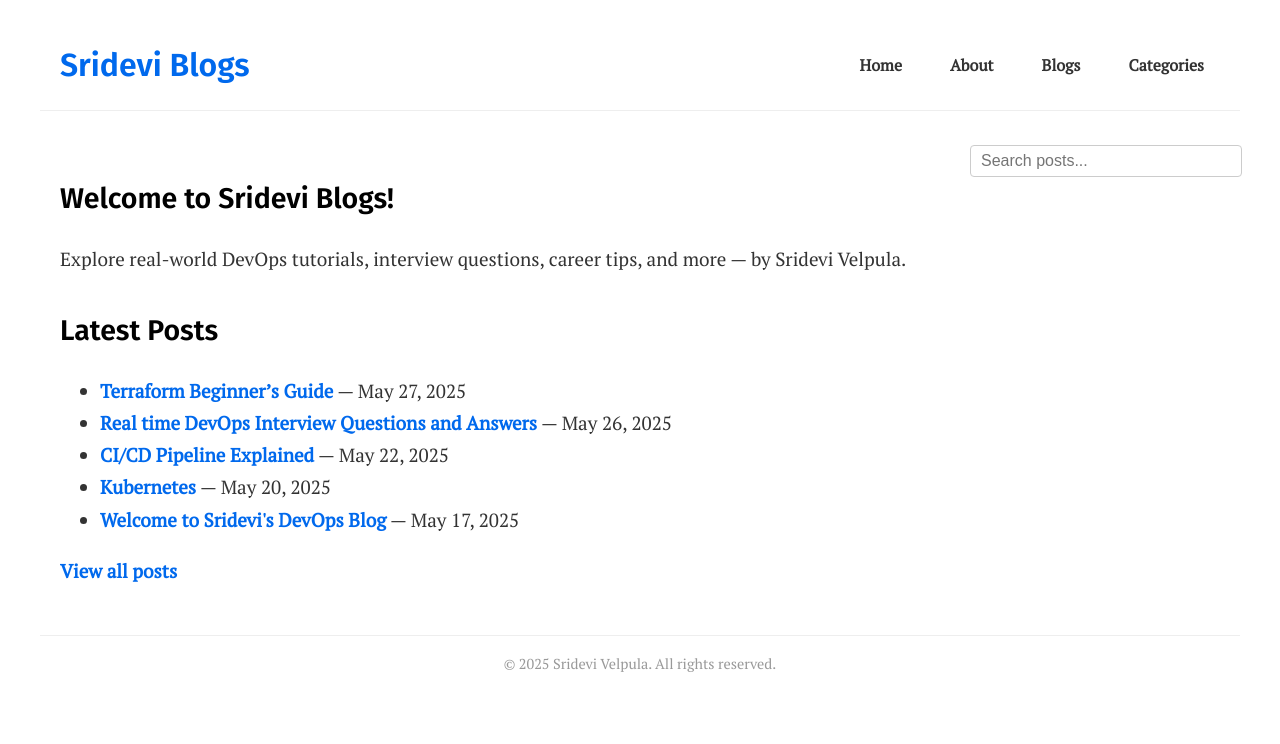
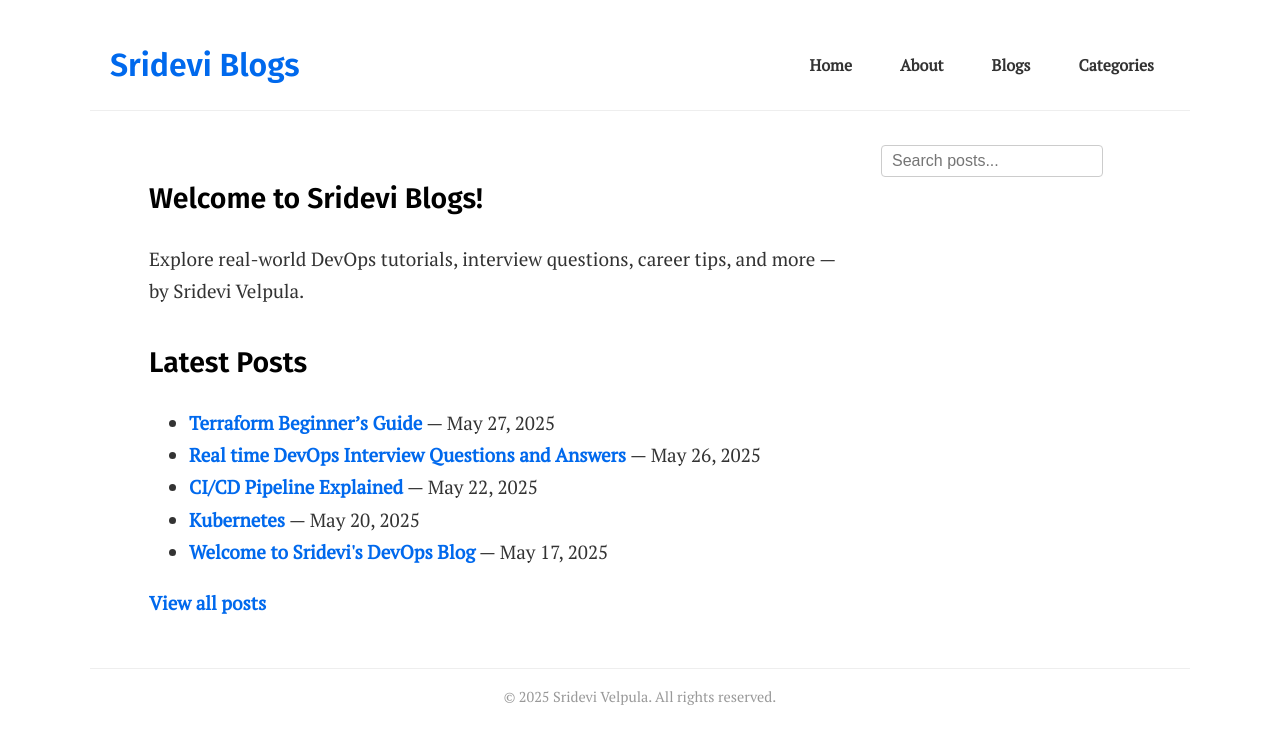
Before and after one commit to srideviblogs/srideviblogs.github.io, a Jekyll site: the page built from index.md, in a window 1280 px wide. Shown: the top 744 px of the page. Built offline with Jekyll 4.4.1, drawn with Linux system fonts in a browser that asks for light colours.

Commit message:
Update custom.css

```diff
--- a/assets/css/custom.css
+++ b/assets/css/custom.css
@@ -10,7 +10,7 @@ body {
   color: #333;
   background-color: #fff;
   margin: 0 auto;
-  max-width: 1200px; /* wider content area */
+  max-width: 1100px; /* desktop content width */
   padding: 20px;
   -webkit-font-smoothing: antialiased;
   -moz-osx-font-smoothing: grayscale;
@@ -81,7 +81,7 @@ header.site-header {
   color: #0069ed;
 }
 
-/* Responsive menu toggle */
+/* Responsive menu toggle (hidden on desktop) */
 .menu-toggle {
   display: none;
   font-size: 1.5rem;
@@ -89,46 +89,26 @@ header.site-header {
   position: absolute;
   top: 20px;
   right: 20px;
-  z-index: 1001; /* Stay above other elements */
+  z-index: 1101; /* above nav */
   background: none;
   border: none;
 }
 
-/* Layout container for main content + sidebar */
-.layout-container {
-  display: flex;
-  gap: 20px;
-  margin: 0 auto;
-  padding: 0 20px;
+/* Search container */
+#search-container {
+  position: relative;
+  margin-left: 20px;
 }
 
-/* Main content styling */
-.main-content {
-  flex: 1;
-  max-width: 900px; /* comfortable reading width */
-  padding-right: 40px;
-}
-
-/* Right sidebar styling */
-.sidebar-right {
-  width: 250px;
-  flex-shrink: 0;
-}
-
-/* Search container */
-.search-box {
-  position: relative;
-}
-
-.search-input {
+#search-input {
   padding: 6px 10px;
-  width: 100%;
+  width: 200px;
   border-radius: 4px;
   border: 1px solid #ccc;
   font-size: 1rem;
 }
 
-.search-results {
+#search-results {
   position: absolute;
   top: 100%;
   left: 0;
@@ -142,22 +122,22 @@ header.site-header {
   box-shadow: 0 2px 8px rgba(0,0,0,0.1);
 }
 
-.search-results ul {
+#search-results ul {
   list-style: none;
   margin: 0;
   padding: 0.5rem;
 }
 
-.search-results li {
+#search-results li {
   padding: 0.4rem 0;
 }
 
-.search-results li a {
+#search-results li a {
   color: #007acc;
   text-decoration: none;
 }
 
-.search-results li a:hover {
+#search-results li a:hover {
   text-decoration: underline;
 }
 
@@ -189,56 +169,117 @@ header.site-header {
   text-align: center;
 }
 
-/* ===== Responsive Styles ===== */
+/* Layout container for main + sidebar (desktop) */
+.layout-container {
+  display: flex;
+  justify-content: center;
+  gap: 2rem;
+}
+
+/* Main content */
+.main-content {
+  flex-grow: 1;
+  max-width: 700px;
+}
+
+/* Sidebar on right for search (desktop) */
+.sidebar-right {
+  width: 250px;
+  flex-shrink: 0;
+  position: sticky;
+  top: 100px;
+  align-self: flex-start;
+}
+
+/* Search box wrapper */
+.search-box {
+  width: 100%;
+}
+
+/* ===== Responsive for Mobile ===== */
 @media (max-width: 768px) {
   body {
-    max-width: 100%; /* full width on mobile */
+    max-width: 100%;
     padding: 10px;
   }
 
-  /* Layout stack: search above content */
+  /* Stack layout vertically */
   .layout-container {
     flex-direction: column;
     padding: 0;
   }
 
+  /* Main content full width */
   .main-content {
     max-width: 100%;
     padding-right: 0;
   }
 
+  /* Sidebar (search bar) full width, above content */
   .sidebar-right {
     width: 100%;
     flex-shrink: 0;
     margin-bottom: 20px;
-    order: -1; /* place above main content */
+    order: -1; /* appear above main content */
+    display: flex;
+    justify-content: center; /* center horizontally */
+  }
+
+  /* Search input smaller width */
+  .search-input {
+    width: 90%;
+    max-width: 300px;
   }
 
   /* Show menu toggle button */
   .menu-toggle {
     display: block;
+    position: fixed;
+    top: 15px;
+    right: 15px;
+    z-index: 1101;
+    background: none;
+    border: none;
+    font-size: 1.8rem;
+    cursor: pointer;
   }
 
-  /* Slide-in right menu (nav) */
+  /* Navigation menu hidden by default */
   .site-nav {
     display: none;
     flex-direction: column;
-    width: 250px; /* fixed sidebar width */
+    width: 250px; /* sidebar width */
     background: #fff;
     padding: 1rem 0;
-    margin-top: 1rem;
-    box-shadow: 0 4px 8px rgba(0,0,0,0.05);
+    box-shadow: -2px 0 8px rgba(0,0,0,0.1);
     position: fixed;
-    top: 60px; /* below header */
+    top: 0;
     right: 0;
-    height: calc(100% - 60px);
+    height: 100vh;
     overflow-y: auto;
-    z-index: 1000;
+    z-index: 1100;
     border-left: 1px solid #eee;
   }
 
-  /* Show nav when active */
+  /* Show nav menu when active */
   .site-nav.active {
     display: flex;
   }
+
+  /* Nav links style for mobile */
+  .site-nav a {
+    padding: 1rem 1.5rem;
+    font-size: 1.1rem;
+    color: #333;
+  }
+
+  .site-nav a:hover {
+    background-color: #f0f0f0;
+    color: #0069ed;
+  }
+
+  /* Prevent body scroll when menu open */
+  body.menu-open {
+    overflow: hidden;
+  }
 }
```
